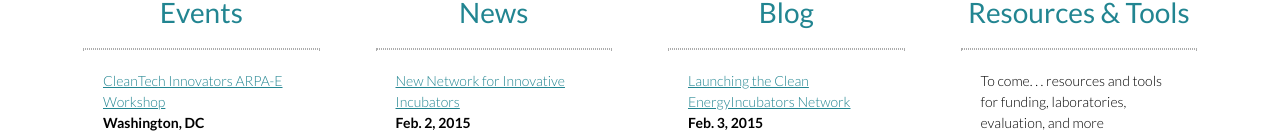
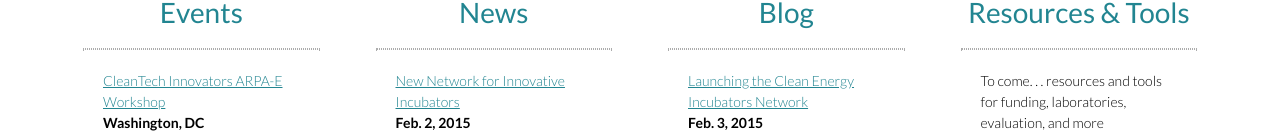
Before and after one commit to NREL/incubatenergy.org, a plain HTML site: page index.html in a window 1280 px wide. Shown: the part 654-790 px from the top of the page. Drawn offline with Linux system fonts and the light colour scheme; files whose address does not match are found by name.

Commit message:
typo fix

```diff
--- a/index.html
+++ b/index.html
@@ -98,7 +98,7 @@
                             <h2>Blog</h2>
                         </a>
                         <hr>
-                        <p><a href="blog-launching.html">Launching the Clean EnergyIncubators Network</a></p>
+                        <p><a href="blog-launching.html">Launching the Clean Energy Incubators Network</a></p>
                        <p class="date">Feb. 3, 2015</p>
                         <hr>
                     </div>
```
